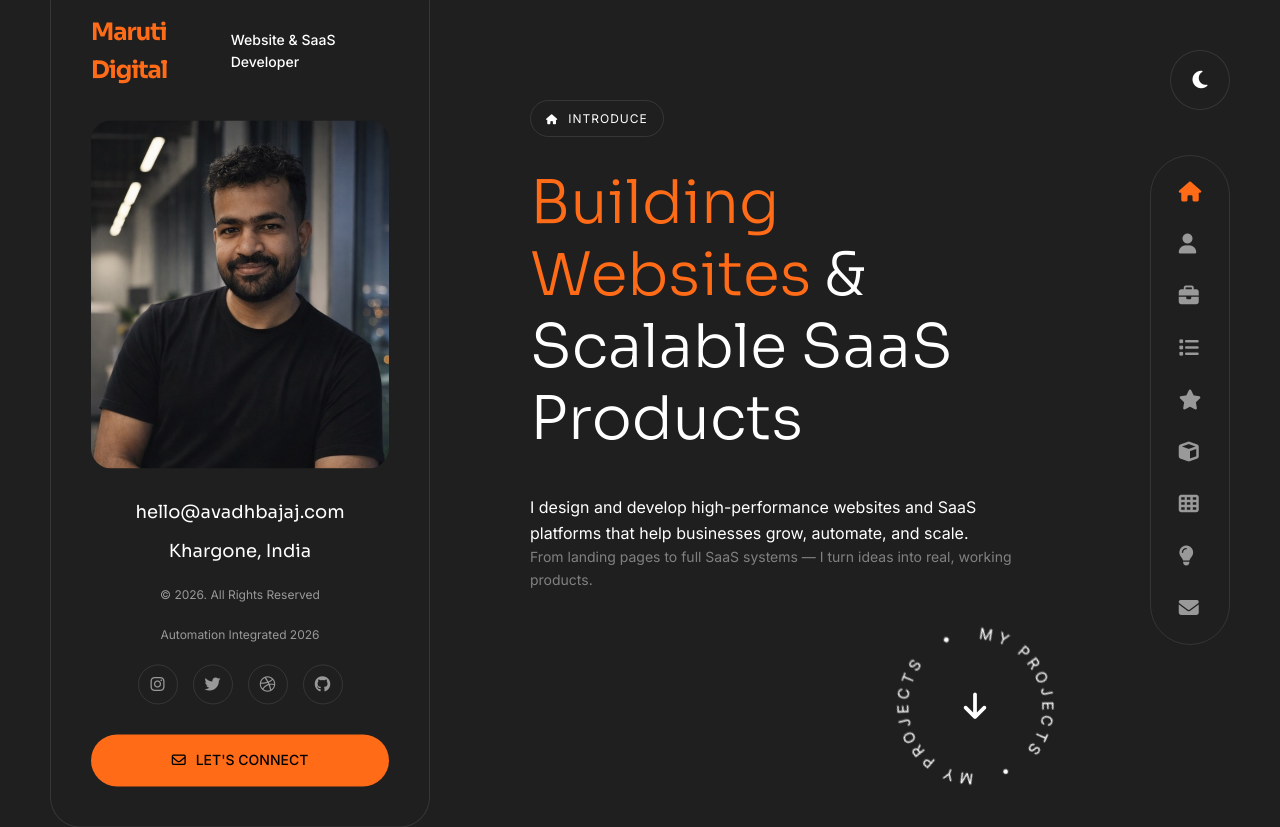
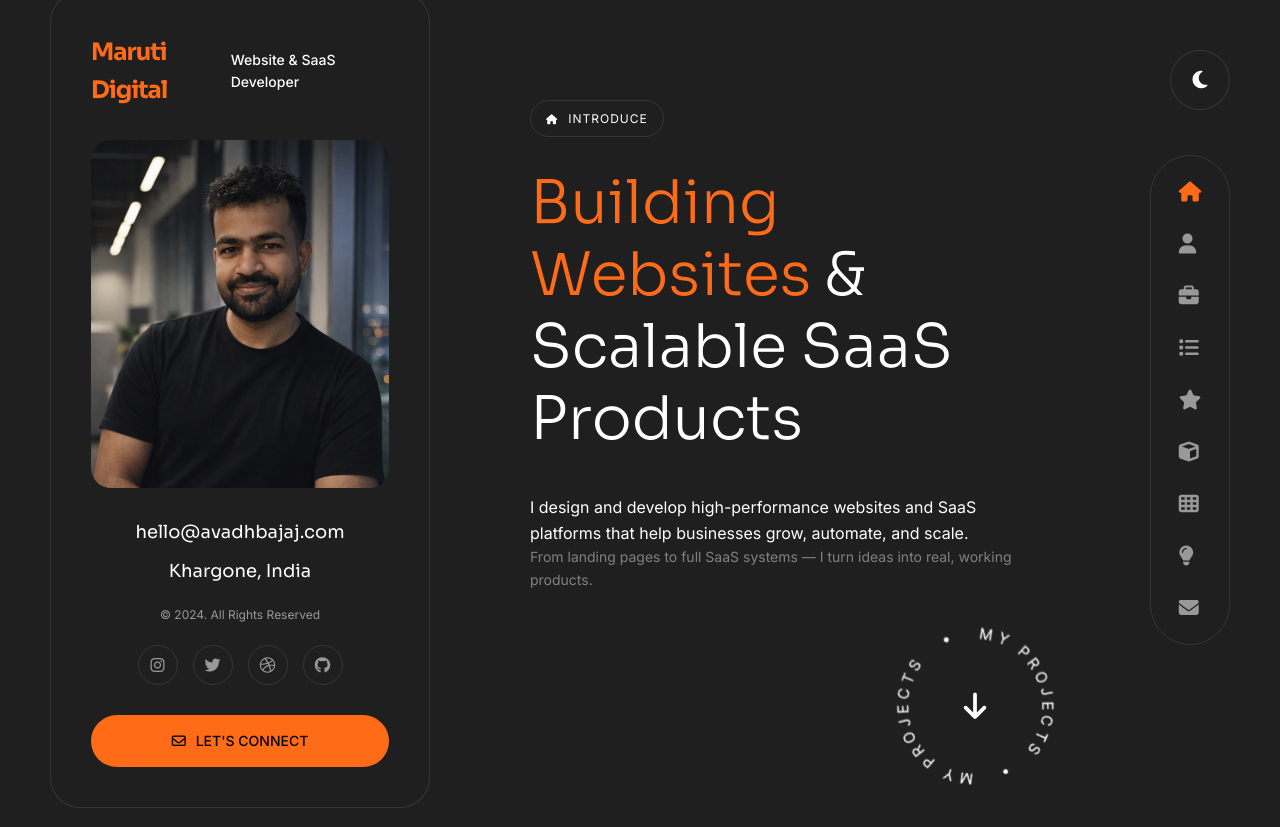
Before and after one commit to avadhbajaj07/maruti-digital-portfolio, a website: page index.html in a window 1280 px wide. Shown: the top 827 px of the page. Drawn offline with Linux system fonts and the light colour scheme.

Commit message:
Update footer copyright year to 2024 and standardize text across pages

```diff
--- a/index.html
+++ b/index.html
@@ -25,8 +25,7 @@
             <div class="profile-info">
                 <h2>hello@avadhbajaj.com</h2>
                 <h2>Khargone, India</h2>
-                <p class="copyright">© 2026. All Rights Reserved</p>
-                <p class="copyright">Automation Integrated 2026</p>
+                <p class="copyright">© 2024. All Rights Reserved</p>
                 <div class="social-links">
                     <a href="#"><i class="fab fa-instagram"></i></a>
                     <a href="#"><i class="fab fa-twitter"></i></a>
```
Also changed, not shown: archive-knowledge.html (+1 -1 lines), archive-projects.html (+1 -1 lines), conscious-being-retreats.html (+1 -1 lines), dirty-squads.html (+1 -1 lines), dominique-vellutini.html (+1 -1 lines), focus-goal-education-hub.html (+1 -1 lines), gokuldas-sainik-school.html (+1 -1 lines), knowledge-single.html (+1 -1 lines), marvelous-nutrition.html (+1 -1 lines), mauritius-tourist.html (+1 -1 lines), new-wave.html (+1 -1 lines), project-single.html (+1 -1 lines), project-template-new.html (+1 -1 lines), sonjart.html (+1 -1 lines).
